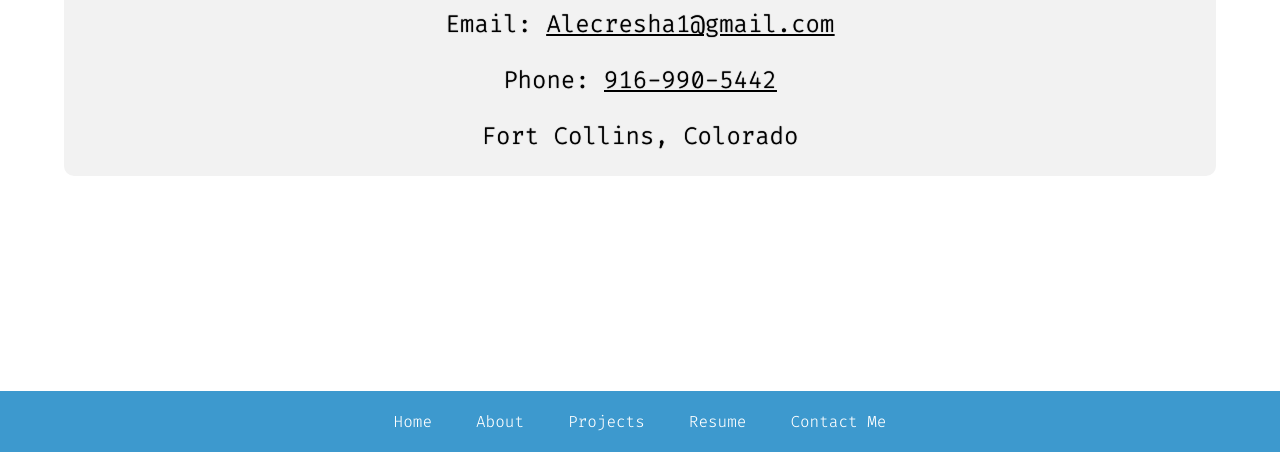
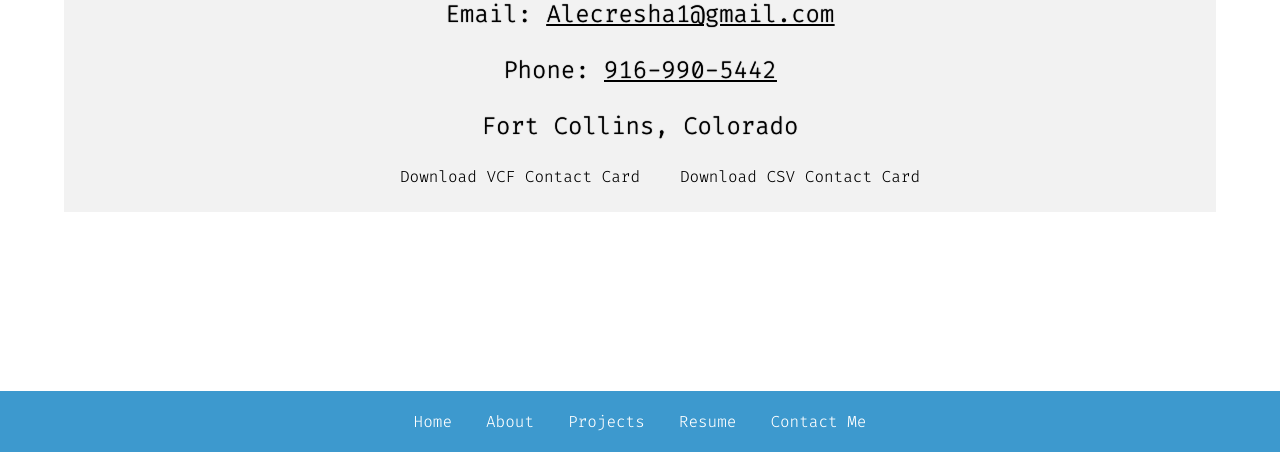
Before and after one commit to finestnothing/finestnothing.github.io, a plain HTML site: page contact.html in a window 1280 px wide. Shown: the part 348-800 px from the top of the page. Drawn offline with Linux system fonts and the light colour scheme.

Commit message:
Added contact cards to Contact Me page Added transitions

```diff
--- a/contact.html
+++ b/contact.html
@@ -13,6 +13,12 @@
         <p id="email">Email: <a href="mailto:alecresha1@gmail.com">Alecresha1@gmail.com</a></p>
         <p id="phone">Phone: <a href="tel:916-990-5442">916-990-5442</a></p>
         <p id="address">Fort Collins, Colorado</p>
+        <div>
+            <ul class="contact_cards">
+                <li><a href="/files/contacts.vcf">Download VCF Contact Card</a></li>
+                <li><a href="/files/contacts.csv">Download CSV Contact Card</a></li>
+            </ul>
+        </div>
     </div>
 </body>
 </html>
--- a/css/contact_page_styles.css
+++ b/css/contact_page_styles.css
@@ -1,12 +1,10 @@
 div.contact {
     width: 90%;
     background-color: #f2f2f2;
-    border-radius: 10px;
     position: absolute;
     top: 50%;
-    -ms-transform: translateY(-50%);
-    transform: translateY(-50%);
-    margin-left: 5%;
+    left: 50%;
+    transform: translate(-50%, -50%);
 }
 
 div.contact > p {
@@ -22,3 +20,35 @@ div.contact > p > a {
     text-decoration: underline;
     color: #000;
 }
+
+#name {
+    font: bold 2em 'Fira Code', monospace;
+}
+
+ul.contact_cards {
+    margin: 20px auto;
+    width: 90%;
+    text-align: center;
+    display: flex;
+    flex-direction: row;
+    list-style-type: none;
+    justify-content: center;
+}
+ul.contact_cards > li {
+    margin-bottom: 5px;
+    border-radius: 10px;
+}
+ul.contact_cards > li > a:hover {
+    background-color: #2779BF;
+    transition: 0.3s;
+}
+ul.contact_cards > li > a {
+    text-decoration: none;
+    color: #000;
+    font: normal 1em 'Fira Code', monospace;
+    padding: 20px;
+    border-radius: 10px;
+    flex-grow: 1;
+    width: 100%;
+    transition: 0.3s;
+}
--- /dev/null
+++ b/css/navbar.css
@@ -0,0 +1,32 @@
+/*
+Navbar Styling
+*/
+ul.nav {
+    background-color: #3D99CE;
+    text-align: center;
+    position: fixed;
+    padding-left: 0px;
+    padding-top: 5px;
+    padding-bottom: 5px;
+    width: 100%;
+    bottom: 0px;
+    margin: 0;
+    z-index: 1;
+}
+ul.nav > li {
+    display: inline-block;
+    transition: 0.3s;
+    border-radius: 10px;
+}
+ul.nav > li:hover {
+    background-color: #2779BF;
+    transition: 0.3s;
+}
+ul.nav > li > a {
+    color: white;
+    text-decoration: none;
+    font: normal 1em 'Fira Code', monospace;
+    display: block;
+    padding: 15px;
+    padding: 0 auto;
+}
--- a/css/styles.css
+++ b/css/styles.css
@@ -32,31 +32,3 @@ div.intro > p {
     font: normal 2em 'Fira Code', monospace;
     padding: 10px;
 }
-
-/*
-Navbar Styling
-*/
-ul.nav {
-    background-color: #3D99CE;
-    text-align: center;
-    position: fixed;
-    padding-left: 0px;
-    padding-top: 0px;
-    width: 100%;
-    bottom: 0px;
-    margin: 0;
-    z-index: 1;
-}
-ul.nav > li {
-    display: inline-block;
-}
-ul.nav > li:hover {
-    background-color: #2779BF;
-}
-ul.nav > li > a {
-    color: white;
-    text-decoration: none;
-    font: normal 1em 'Fira Code', monospace;
-    display: block;
-    padding: 20px;
-}
--- /dev/null
+++ b/files/contacts.csv
@@ -0,0 +1,4 @@
+Name,Given Name,Additional Name,Family Name,Yomi Name,Given Name Yomi,Additional Name Yomi,Family Name Yomi,Name Prefix,Name Suffix,Initials,Nickname,Short Name,Maiden Name,Birthday,Gender,Location,Billing Information,Directory Server,Mileage,Occupation,Hobby,Sensitivity,Priority,Subject,Notes,Language,Photo,Group Membership,E-mail 1 - Type,E-mail 1 - Value,Phone 1 - Type,Phone 1 - Value,Address 1 - Type,Address 1 - Formatted,Address 1 - Street,Address 1 - City,Address 1 - PO Box,Address 1 - Region,Address 1 - Postal Code,Address 1 - Country,Address 1 - Extended Address,Website 1 - Type,Website 1 - Value
+Alec Resha,Alec,,Resha,,9169905442,,,,,,,,,,,,,,,,,,,,,,https://lh3.googleusercontent.com/contacts/AKUYANRkoDXFAO34Iu4eYKMdjLdDaMYOFP4GV14RFG9f2cAYumjXpqZj,* myContacts,* Work,alecresha1@gmail.com,Mobile,(916) 990-5442,,"3521 Stanford Rd
+Apt 318, Fort Collins, CO 80525
+US",3521 Stanford Rd,Fort Collins,,CO,80525,US,Apt 318,Profile,https://finestnothing.github.io/
--- a/navigation.html
+++ b/navigation.html
@@ -4,6 +4,7 @@
         <meta charset="utf-8">
         <title>Alec Resha</title>
         <link rel="stylesheet" href="css/styles.css">
+        <link rel="stylesheet" href="css/navbar.css">
     </head>
     <body>
         <div>
```
Also changed, not shown: 1 other file.
